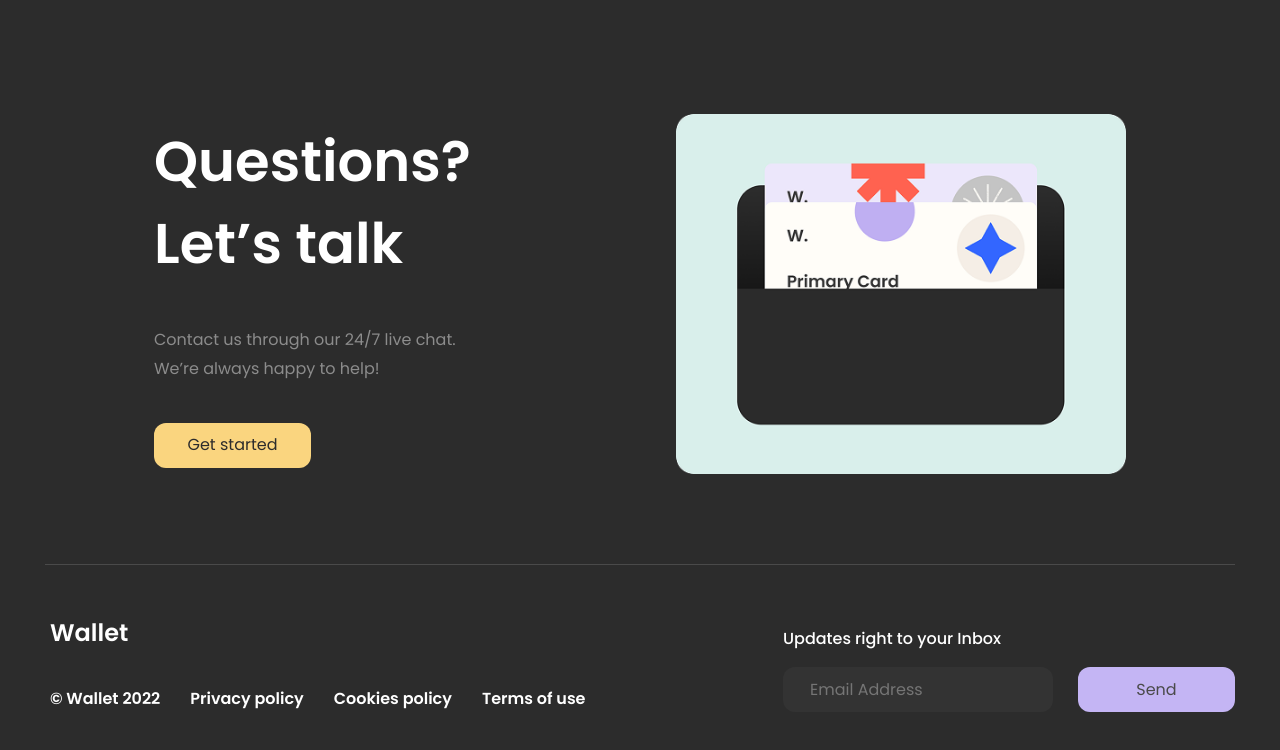
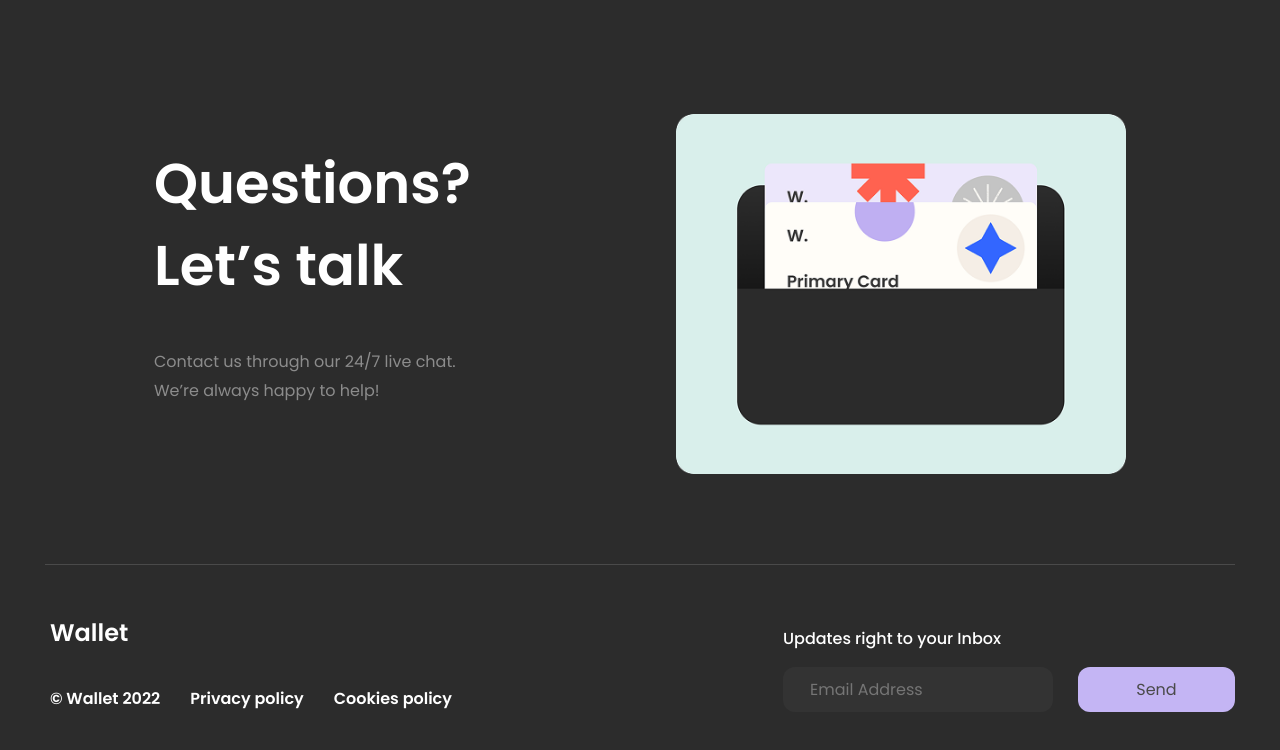
Before and after one commit to eldor-firdavsov/Wallet, a plain HTML site: page index.html in a window 1280 px wide. Shown: the part 2475-3225 px from the top of the page. Drawn offline with Linux system fonts and the light colour scheme.

Commit message:
A ochirildi

```diff
--- a/index.html
+++ b/index.html
@@ -93,7 +93,7 @@
         <div class="questions-content">
           <h2 class="questions-title">Questions? Let’s talk</h2>
           <p class="questions-text">Contact us through our 24/7 live chat. We’re always happy to help!</p>
-          <a href="#" class="btn-small">Get started</a>
+
         </div>
         <img src="imgs/GIF.png" alt="Wallet with cards" class="questions-img">
       </div>
@@ -110,7 +110,6 @@
           <li><p class="copyright">© Wallet 2022</p></li>
           <li><a href="#" class="footer-link">Privacy policy</a></li>
           <li><a href="#" class="footer-link">Cookies policy</a></li>
-          <li><a href="#" class="footer-link">Terms of use</a></li>
         </ul>
       </div>
       <div class="footer-right">
```
